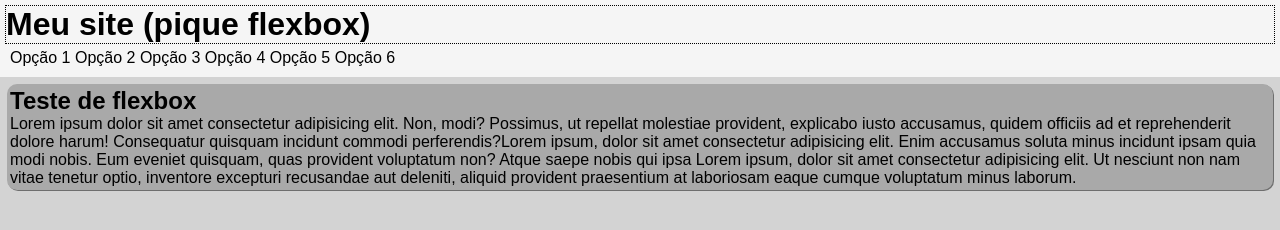
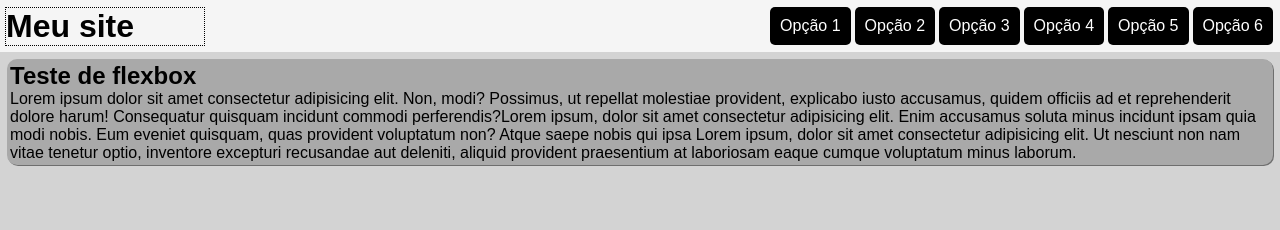
Before and after one commit to Fzago14/HTML-CSS-true, a plain HTML site: page Exercicio/TRABALHO CAP FINAL (flexbox)/index.html in a window 1280 px wide. Drawn offline with Linux system fonts and the light colour scheme.

Commit message:
menu flexbox

```diff
--- a/Exercicio/TRABALHO CAP FINAL (flexbox)/estilo/style.css
+++ b/Exercicio/TRABALHO CAP FINAL (flexbox)/estilo/style.css
@@ -14,13 +14,37 @@ body{font-family: Arial, Helvetica, sans-serif;
      width: 100vw;}
 
 header{
+    display: flex;
     padding: 5px;
-    background-color: whitesmoke;}
+    background-color: whitesmoke;
+    flex-flow: row wrap;
+    justify-content: space-between;
+    align-items: center;}
 
-header > h1 {border: 1px dotted black;}
+header > h1 {border: 1px dotted black;
+             flex: 0 0 200px;}
+
+header > nav{
+    display: flex;
+    flex-flow: row wrap;
+    justify-content: flex-end;
+}
 
 a {text-decoration: none;
   color: black;}
+
+header > nav > a{
+    background-color: black;
+    color: white;
+    padding: 10px;
+    margin: 2px;
+    border-radius: 5px;
+    padding: 10px;}
+
+header > nav > a:hover {
+        background-color: white;
+        color: black;
+        transition: .5s;}
 
 main{background-color: darkgray;
      margin: 7px;
--- a/Exercicio/TRABALHO CAP FINAL (flexbox)/index.html
+++ b/Exercicio/TRABALHO CAP FINAL (flexbox)/index.html
@@ -8,15 +8,15 @@
 </head>
 <body>
     <header>
-        <h1>Meu site (pique flexbox)</h1>
-        <header>
+        <h1>Meu site</h1>
+        <nav>
             <a href="#">Opção 1</a>
             <a href="#">Opção 2</a>
             <a href="#">Opção 3</a>
             <a href="#">Opção 4</a>
             <a href="#">Opção 5</a>
             <a href="#">Opção 6</a>
-        </header>
+        </nav>
     </header>
     <main>
         <h2>Teste de flexbox</h2>
```
